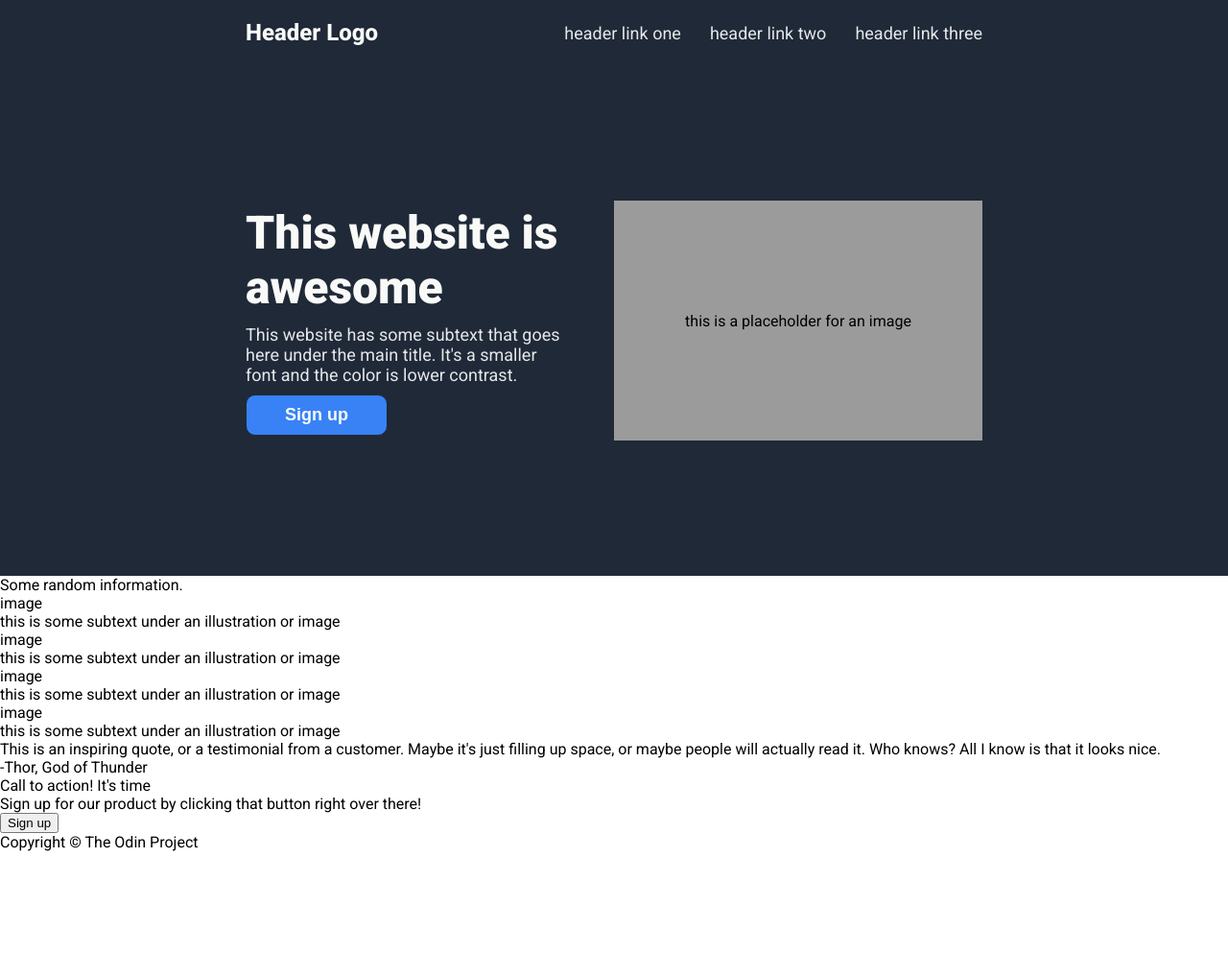
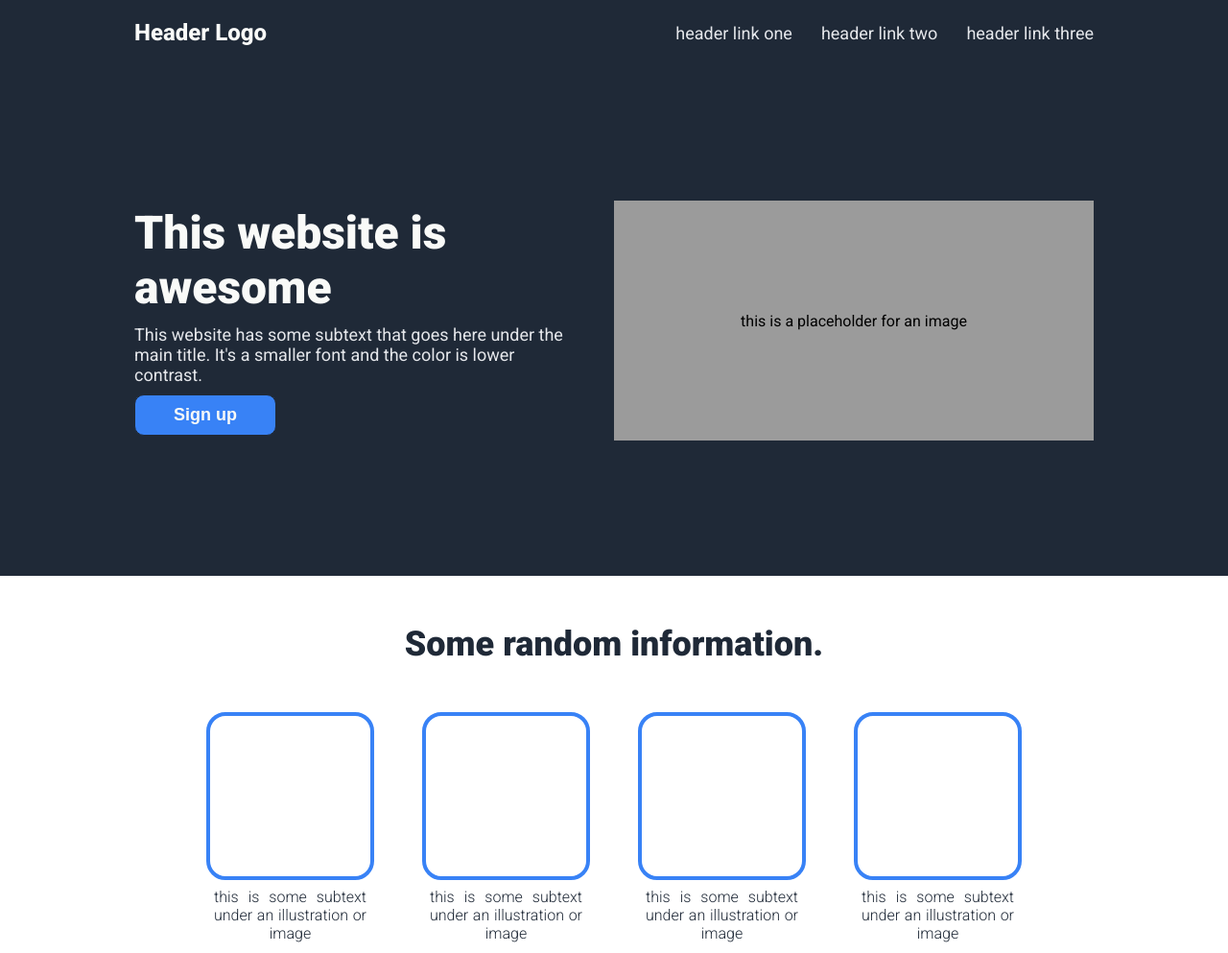
Before and after one commit to Liiam99/odin-landing-page, a plain HTML site: page index.html in a window 1280 px wide. Shown: the top 993 px of the page at 96% size. Before the commit the page ends 887 px from the top, so only its background shows below. Drawn offline with Linux system fonts and the light colour scheme.

Commit message:
Add styled information section

```diff
--- a/index.html
+++ b/index.html
@@ -34,24 +34,24 @@
     </div>
 
     <div class="info">
-        <div class="info-title">
+        <div class="info-header">
             Some random information.
         </div>
         <div class="info-content">
             <div class="info-card">
-                <div class="info-img">image</div>
+                <div class="info-img"></div>
                 <div class="info-text">this is some subtext under an illustration or image</div>
             </div>
             <div class="info-card">
-                <div class="info-img">image</div>
+                <div class="info-img"></div>
                 <div class="info-text">this is some subtext under an illustration or image</div>
             </div>
             <div class="info-card">
-                <div class="info-img">image</div>
+                <div class="info-img"></div>
                 <div class="info-text">this is some subtext under an illustration or image</div>
             </div>
             <div class="info-card">
-                <div class="info-img">image</div>
+                <div class="info-img"></div>
                 <div class="info-text">this is some subtext under an illustration or image</div>
             </div>
         </div>
--- a/style.css
+++ b/style.css
@@ -20,7 +20,7 @@ body {
 
 .hero-container {
     display: flex;
-    max-width: 60vw;
+    max-width: 1000px;
     justify-content: center;
     flex-direction: column;
 }
@@ -86,7 +86,7 @@ body {
 
 .hero-right {
     height: 250px;
-    width: 30vw;
+    width: 500px;
     display: flex;
     background-color: rgb(155, 155, 155);
     flex: none;
@@ -95,3 +95,42 @@ body {
 .hero-image {
     margin: auto;
 }
+
+.info {
+    height: 500px;
+    display: flex;
+    flex-direction: column;
+    align-items: center;
+}
+
+.info-header {
+    font-size: 36px;
+    color: #1F2937;
+    font-weight: 900;
+    margin: 50px 0;
+}
+
+.info-content {
+    display: flex;
+    gap: 50px;
+}
+
+.info-card {
+    width: 175px;
+}
+
+.info-img {
+    border: 4px solid #3882F6;
+    border-radius: 20px;
+    width: 175px;
+    height: 175px;
+}
+
+.info-text {
+    display: flex;
+    padding: 8px;
+    text-align: justify;
+    text-align-last: center;
+    color: #1F2937;
+    font-weight: 300;
+}
```
